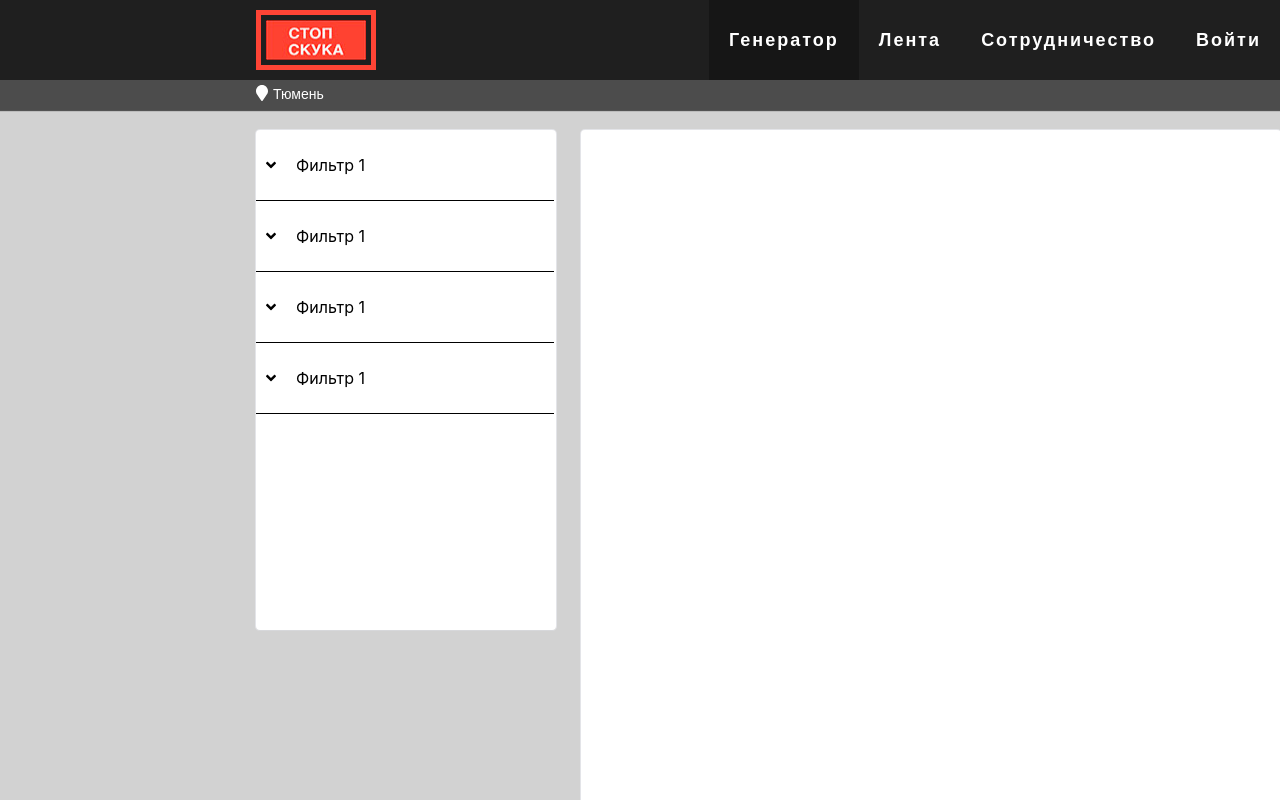
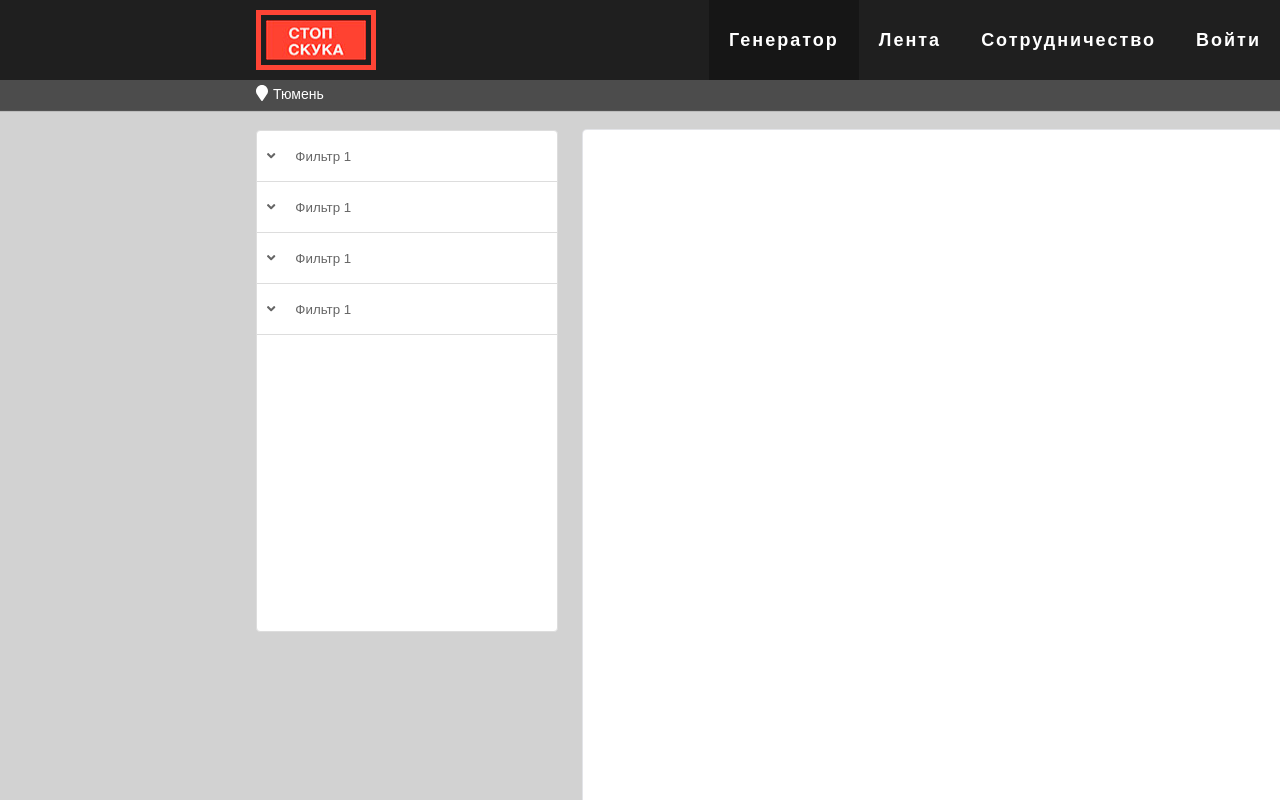
Before and after one commit to Pinkdesu/Stop.Boredom, a React (Create React App) app: page / in a window 1280 px wide. Shown: the top 800 px of the page. Built offline with nearby package versions, Linux system fonts and the light colour scheme.

Commit message:
filret-bar-style

```diff
--- a/src/components/filter-item/filter-item-style.css
+++ b/src/components/filter-item/filter-item-style.css
@@ -1,13 +1,20 @@
 .filter-item-bar{
     display: flex;
+    font-family: "futura-pt", "sans-serif";
+    font-size: 16px;
+    font-weight: 400;
+    letter-spacing: .3px;
+    line-height: 1.12;
     flex-flow: column nowrap;
     justify-content: stretch;
-    width: calc(100% - 2px);
+    width: 100%;
     border-bottom: 1px solid black;
     transition: 0.5s heigth linear;
     height: auto;
+    border-radius: 0;
+    border-bottom: 1px solid #ddd;
 }
-.filter-item-head{
+.filter-item-button{
     display: flex;
     flex-flow: row nowrap;
     justify-content: flex-start;
@@ -15,6 +22,10 @@
     width: 100%;
     height: 50px;
     padding: 10px 0;
+    color: #666;
+    background-color: rgba(0,0,0,0);
+    border: none;
+    outline: none;
 }
 .collapsed-fi{
     visibility: hidden;
--- a/src/components/filter-item/filter-item.jsx
+++ b/src/components/filter-item/filter-item.jsx
@@ -7,12 +7,13 @@ export default () => {
     const [isCollapsed, handleClick] = useState(true);
     console.log(isCollapsed);
     return(
-        <div className={isCollapsed ? "filter-item-bar" : "filter-item-bar"} onClick={() => handleClick(!isCollapsed)}>
-            <div className="filter-item-head">
+        <div className="filter-item-bar" onClick={() => handleClick(!isCollapsed)}>
+            <button className="filter-item-button">
                 <FontAwesomeIcon icon={isCollapsed ? faAngleDown : faAngleUp } className="filter-item-icon"/>
                 <span className="filter-item-text">Фильтр 1</span>
-            </div>
-            <div className={isCollapsed ? "collapsed-fi" : "deployed-fi"}></div>
+            </button>
+            <ul className={isCollapsed ? "collapsed-fi" : "deployed-fi"}>
+            </ul>
         </div>
     );
 }
--- a/src/components/main/main-style.css
+++ b/src/components/main/main-style.css
@@ -20,9 +20,9 @@
 .filter-bar{
     margin-left: 20%;
     width: 15%;
-    box-shadow: 0 1px 0 0 #d7d8db, 0 0 0 1px #e3e4e8;
     background: #fff;
     min-width: 300px;
     height: 500px;
     border-radius: 4px;
+    border: 1px solid #ddd;
 }
```
